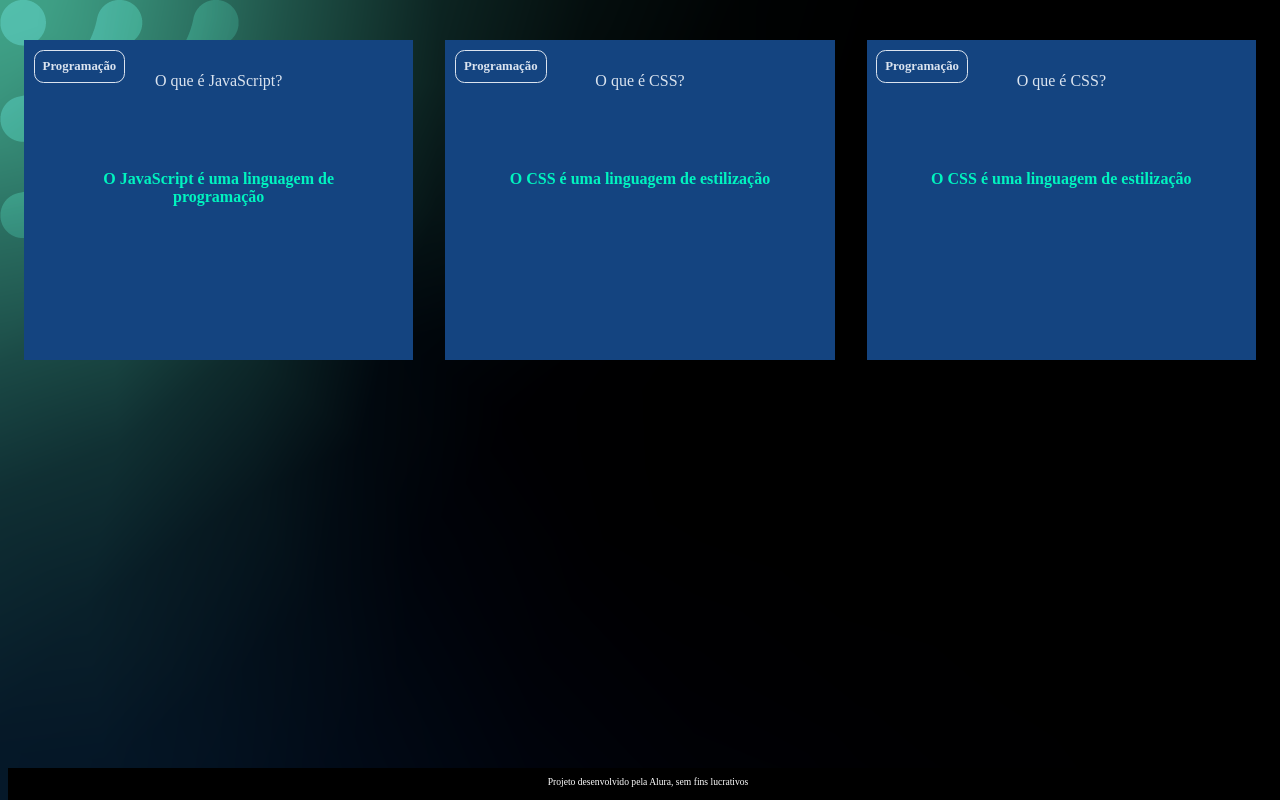
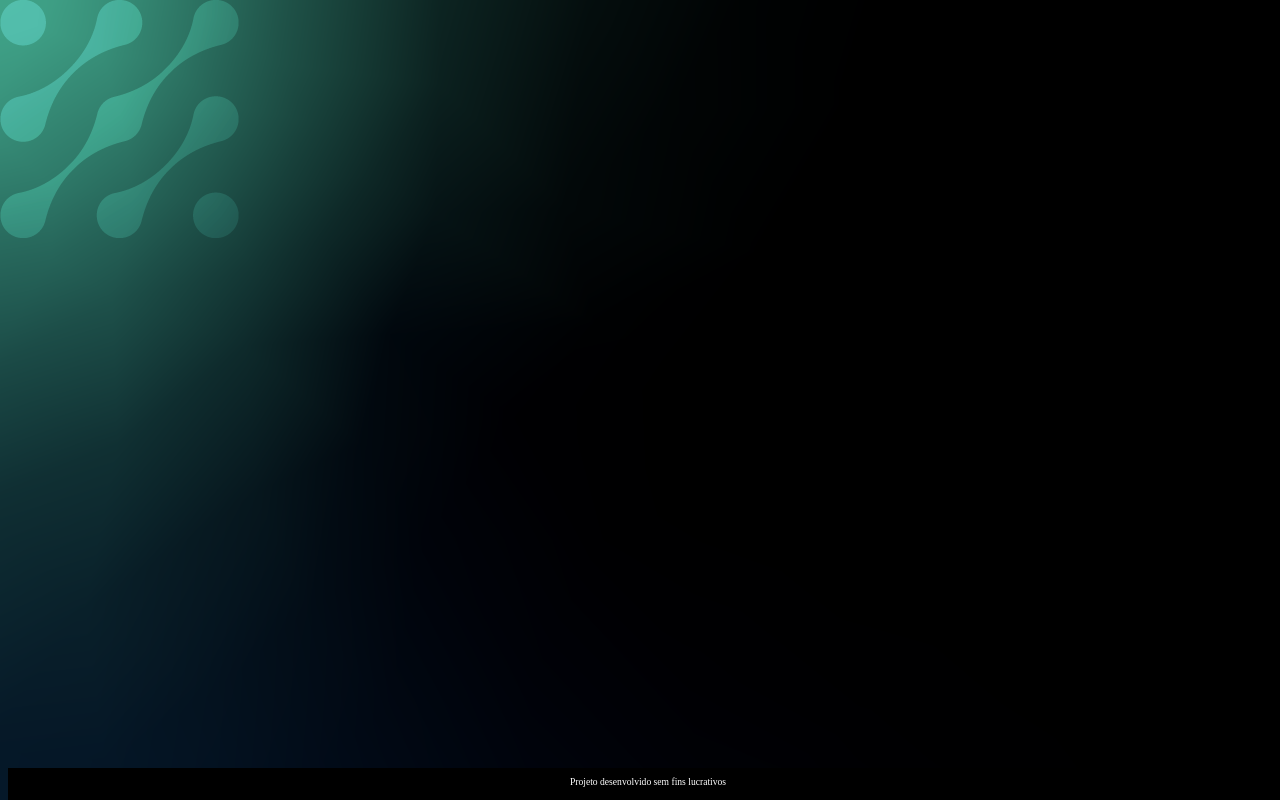
Before and after one commit to trix008/flashcards-3t, a plain HTML site: page index.html in a window 1280 px wide. Drawn offline with Linux system fonts and the light colour scheme; files that its build step writes are made by us from their sources; files whose address does not match are found by name.

Commit message:
Update index.html

```diff
--- a/index.html
+++ b/index.html
@@ -2,50 +2,32 @@
 <html lang="pt-br">
 <head>
     <meta charset="UTF-8">
+    <meta http-equiv="X-UA-Compatible" content="IE=edge">
     <meta name="viewport" content="width=device-width, initial-scale=1.0">
-    <link rel="stylesheet" href="assets/style.css">
-    <title>Flashcard</title>
+   <link rel="stylesheet" href="./flashcard/assets/style.css">
+    <title>FlashCard</title>
 </head>
 <body>
     <main>
 <section id="container">
-            <article class="cartao">
+   <!-- <article class="cartao">
      <div class="cartao__conteudo">
-                    <h3>Programação</h3>
+       <h3>Progamação</h3>
        <div class="cartao__conteudo__pergunta">
         <p>O que é JavaScript?</p>
        </div>
        <div class="cartao__conteudo__resposta">
-                        <p>O JavaScript é uma linguagem de programação</p>
+       <p>O JavaScript é uma lingugem de progamação.</p>
        </div>
      </div>
-            </article>
-            <article class="cartao">
-                <div class="cartao__conteudo">
-                    <h3>Programação</h3>
-                    <div class="cartao__conteudo__pergunta">
-                        <p>O que é CSS?</p>
-                    </div>
-                    <div class="cartao__conteudo__resposta">
-                    <p>O CSS é uma linguagem de estilização</p>
-                    </div>
-                </div>
-            </article>
-            <article class="cartao">
-                <div class="cartao__conteudo">
-                    <h3>Programação</h3>
-                    <div class="cartao__conteudo__pergunta">
-                        <p>O que é CSS?</p>
-                    </div>
-                    <div class="cartao__conteudo__resposta">
-                    <p>O CSS é uma linguagem de estilização</p>
-                    </div>
-                </div>
-            </article>
+</article> -->
+
 </section>
     </main>
     <footer>
-        <p>Projeto desenvolvido pela Alura, sem fins lucrativos</p>
+        <p>Projeto desenvolvido sem fins lucrativos</p>
     </footer>
+    <script src="./app.js"></script>
+    <script src="./perguntas.js"></script>
 </body>
 </html>
```
Lines whose indentation alone changed are shown as unchanged.
